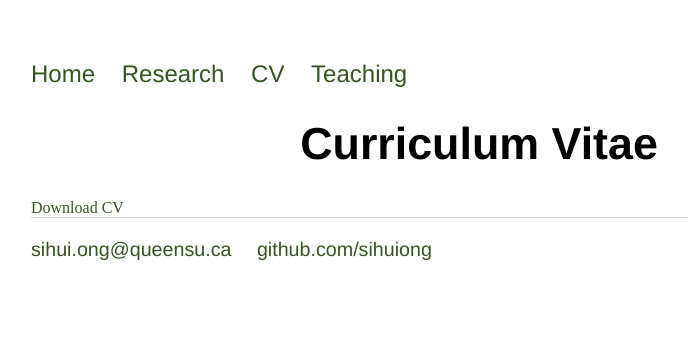
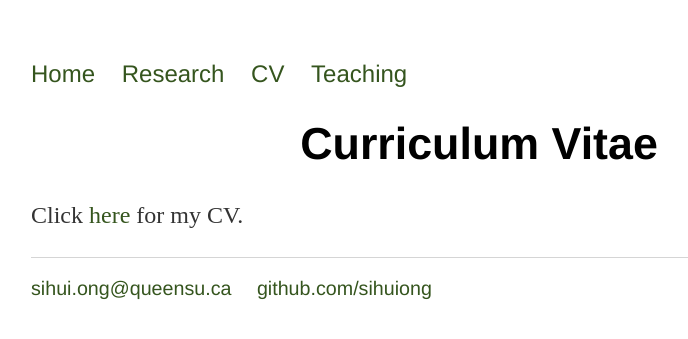
Before and after one commit to SihuiOng/SihuiOng.github.io, a Jekyll site: the page built from cv/index.html, in a window 1280 px wide. Shown: the top 339 px of the page, without its empty margins (161-849 px from the left). Built offline with Jekyll 4.4.1, drawn with Linux system fonts in a browser that asks for light colours.

Commit message:
Update index.html

```diff
--- a/cv/index.html
+++ b/cv/index.html
@@ -5,7 +5,11 @@ title: CV of Sihui Ong
 
 	<div class="cv">
 		<h1 style="text-align:center;">Curriculum Vitae</h1>
-		<a href="#" class="download" title="Download CV as PDF">Download CV</a>
+		<p>
+	Click <a href=https://drive.google.com/file/d/1X-50MpT3k_fD30dRNXxXSk5ikI1gNb75/view?usp=sharing"target="_blank">here</a> for my CV. <br>
+
+  	</p>
+
 
 
 	</div>
```
